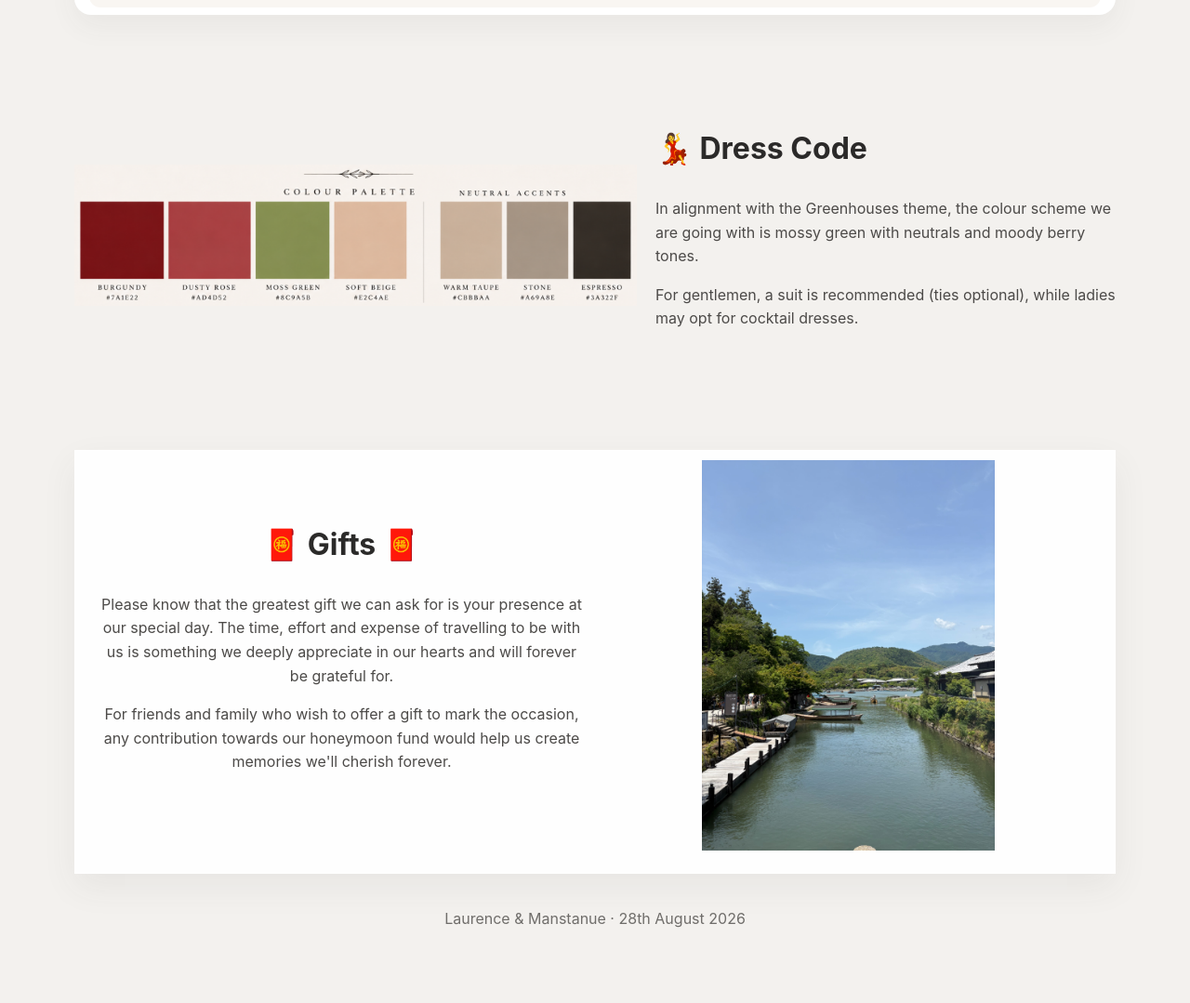
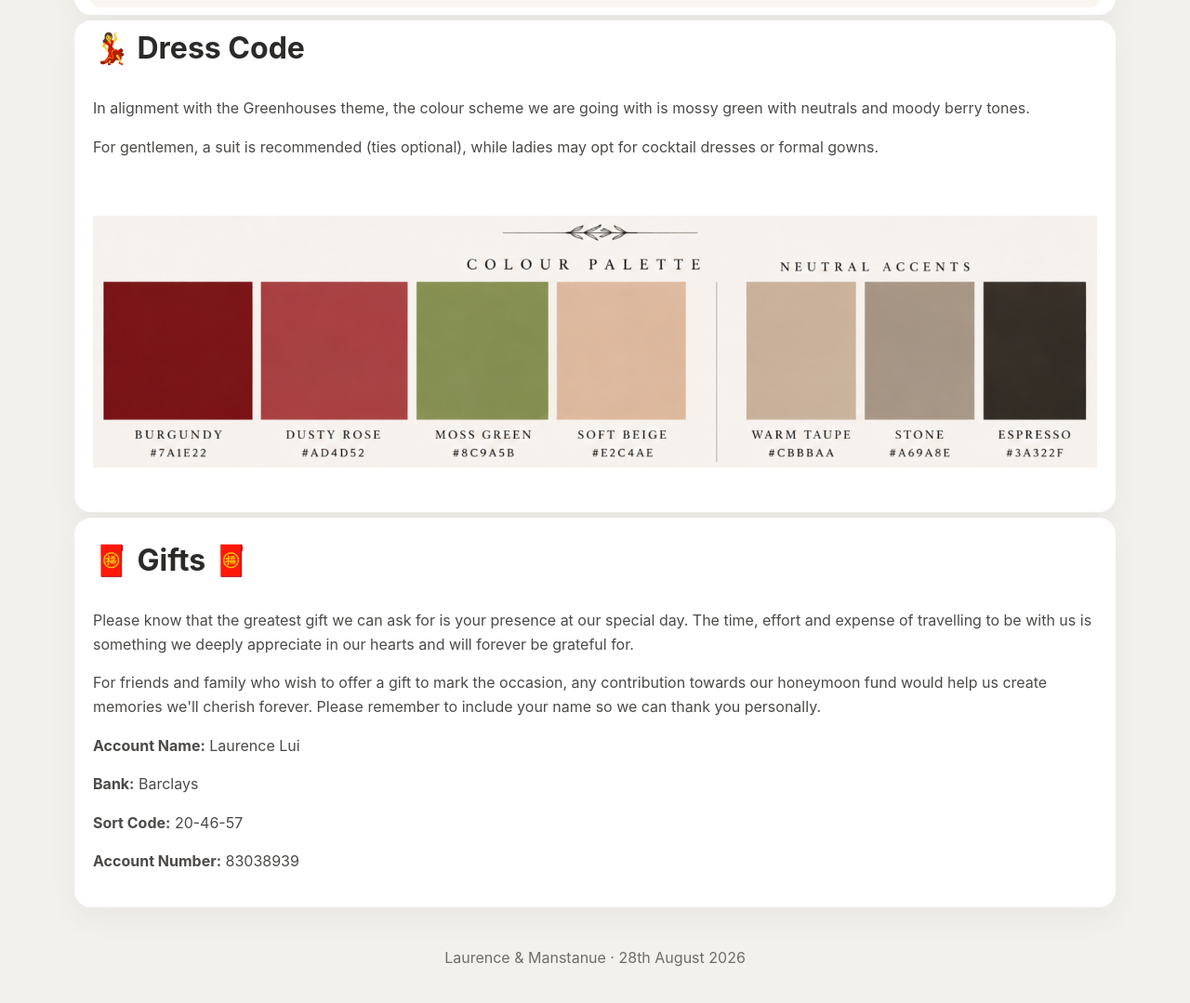
Before and after one commit to lolance88/laurence-mans.github.io, a plain HTML site: page index.html in a window 1280 px wide. Shown: the part 2235-3314 px from the top of the page at 93% size. Before the commit the page ends 3284 px from the top, so only its background shows below. Drawn offline with Linux system fonts and the light colour scheme.

Commit message:
Update itinerary and travel sections in index.html

```diff
--- a/index.html
+++ b/index.html
@@ -70,7 +70,7 @@
       </section>
 
       <section id="itinerary" class="section container section-card">
-        <h2>Itinerary</h2>
+        <h2>📋 Itinerary</h2>
         <div class="timeline">
           <article class="timeline-item">
             <span class="timeline-time">11:00 AM</span>
@@ -124,22 +124,21 @@
         </div>
       </section>
 
-      <section id="travel" class="section container split-section reverse">
-        <div>
-          <h2>💃 Dress Code</h2>
-          <p>In alignment with the Greenhouses theme, the colour scheme we are going with is mossy green with neutrals and moody berry tones.</p>
-          <p>For gentlemen, a suit is recommended (ties optional), while ladies may opt for cocktail dresses.</p>
-        </div>
+      <section id="travel" class="section container section-card">
+        <h2>💃 Dress Code</h2>
+        <p>In alignment with the Greenhouses theme, the colour scheme we are going with is mossy green with neutrals and moody berry tones.</p>
+        <p>For gentlemen, a suit is recommended (ties optional), while ladies may opt for cocktail dresses or formal gowns.</p>
         <div class="dress-code-image"></div>
       </section>
 
-      <section id="contact" class="section container split-section contact-section">
-        <div>
-          <h2>🧧 Gifts 🧧</h2>
-          <p>Please know that the greatest gift we can ask for is your presence at our special day. The time, effort and expense of travelling to be with us is something we deeply appreciate in our hearts and will forever be grateful for.</p>
-          <p>For friends and family who wish to offer a gift to mark the occasion, any contribution towards our honeymoon fund would help us create memories we'll cherish forever.</p>
-        </div>
-        <div class="travel-image"></div>
+      <section id="contact" class="section container section-card">
+        <h2>🧧 Gifts 🧧</h2>
+        <p>Please know that the greatest gift we can ask for is your presence at our special day. The time, effort and expense of travelling to be with us is something we deeply appreciate in our hearts and will forever be grateful for.</p>
+        <p>For friends and family who wish to offer a gift to mark the occasion, any contribution towards our honeymoon fund would help us create memories we'll cherish forever. Please remember to include your name so we can thank you personally.</p>
+        <p><strong>Account Name:</strong> Laurence Lui</p>
+        <p><strong>Bank:</strong> Barclays</p>
+        <p><strong>Sort Code:</strong> 20-46-57</p>
+        <p><strong>Account Number:</strong> 83038939</p>
       </section>
     </main>
 
```
